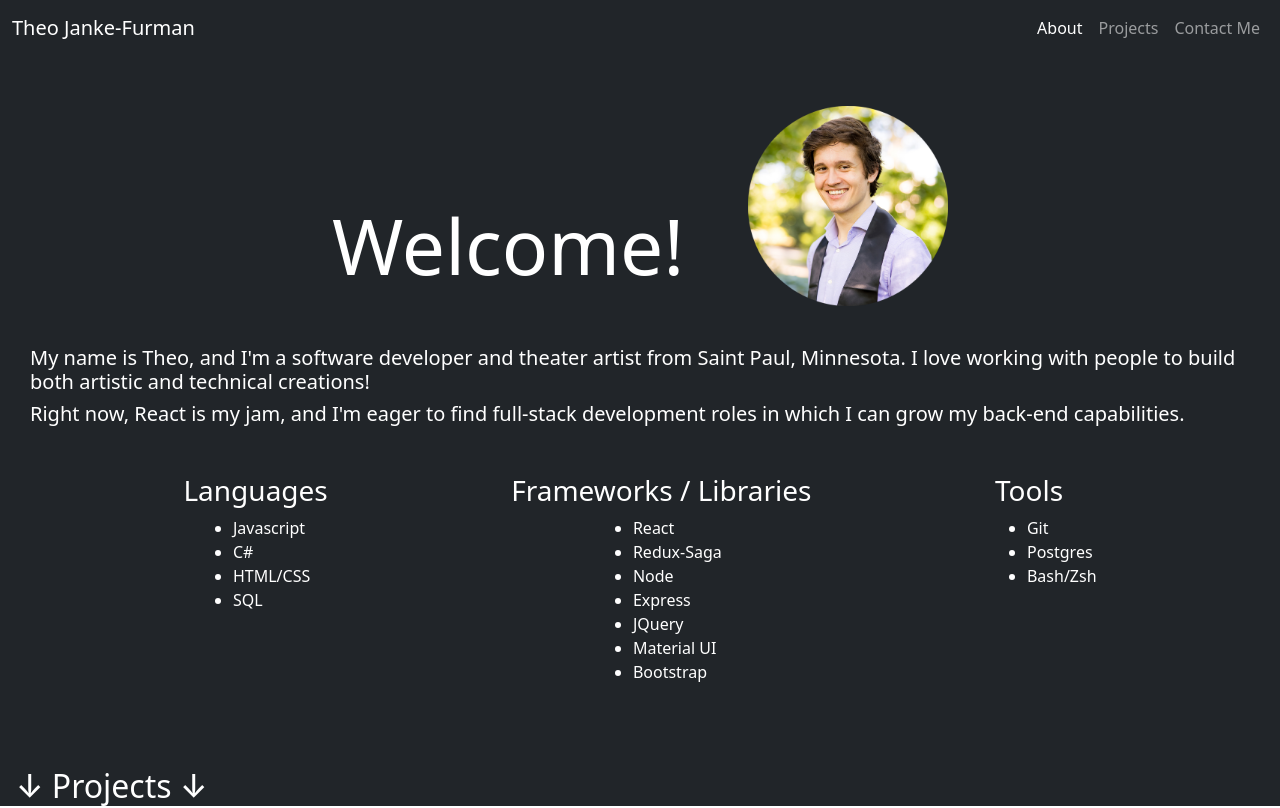
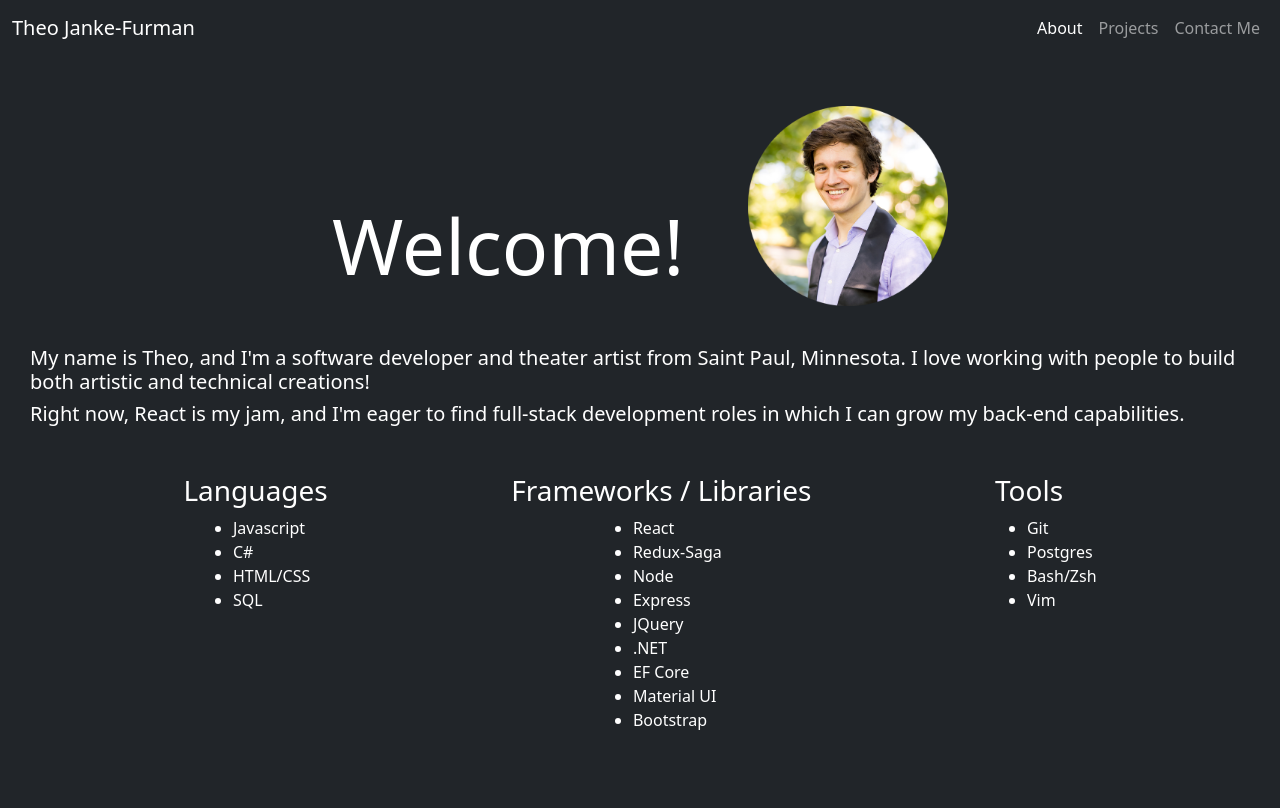
Before and after one commit to theo-jf/theo-jf.github.io, a React (Create React App) app: page / in a window 1280 px wide. Shown: the top 808 px of the page. Built offline with nearby package versions, Linux system fonts and the light colour scheme.

Commit message:
Added new technologies to libraries and frameworks

```diff
--- a/src/components/Home/Home.jsx
+++ b/src/components/Home/Home.jsx
@@ -4,8 +4,8 @@ import Grid from '@mui/material/Grid';
 import './Home.css'
 
 const languages = ['Javascript', 'C#', 'HTML/CSS', 'SQL'];
-const frameworksAndLibraries = ['React', 'Redux-Saga', 'Node', 'Express', 'JQuery', 'Material UI', 'Bootstrap'];
-const tools = ['Git', 'Postgres', 'Bash/Zsh'];
+const frameworksAndLibraries = ['React', 'Redux-Saga', 'Node', 'Express', 'JQuery', '.NET', 'EF Core', 'Material UI', 'Bootstrap'];
+const tools = ['Git', 'Postgres', 'Bash/Zsh', 'Vim'];
 
 export default function Home() {
 
```
